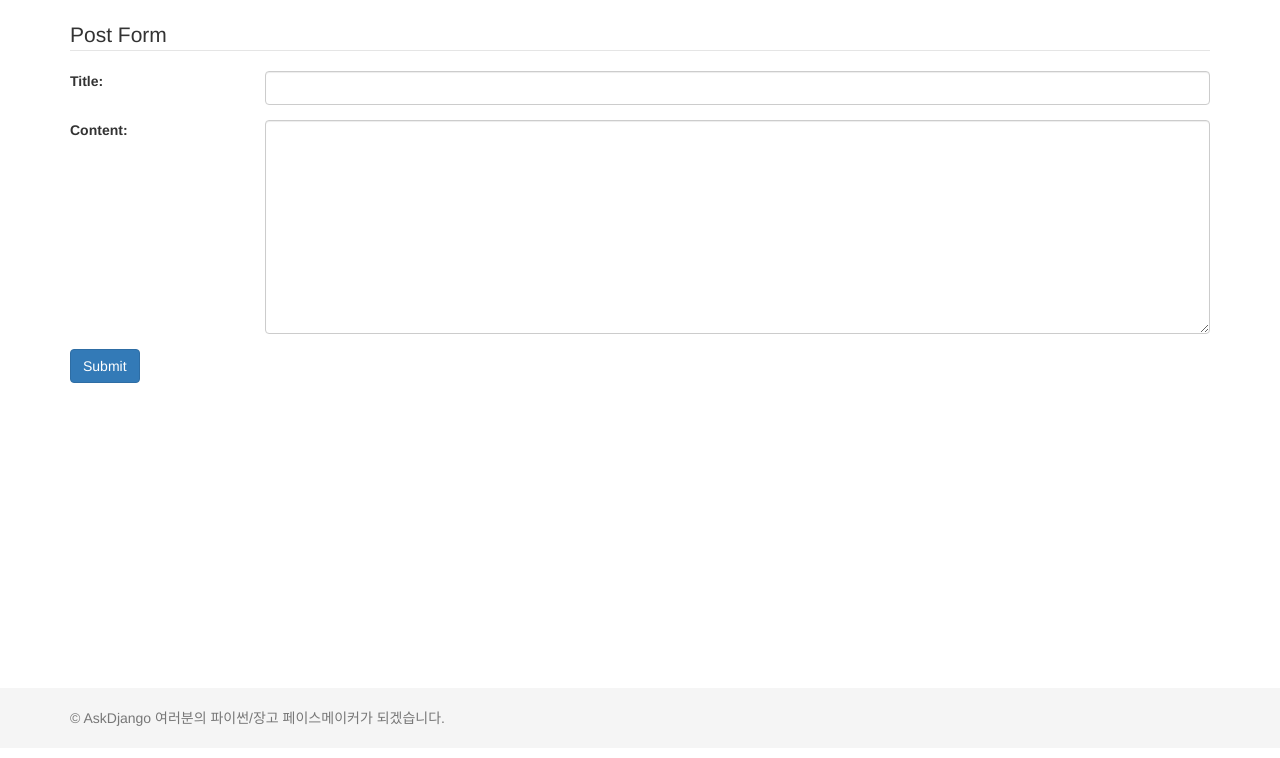
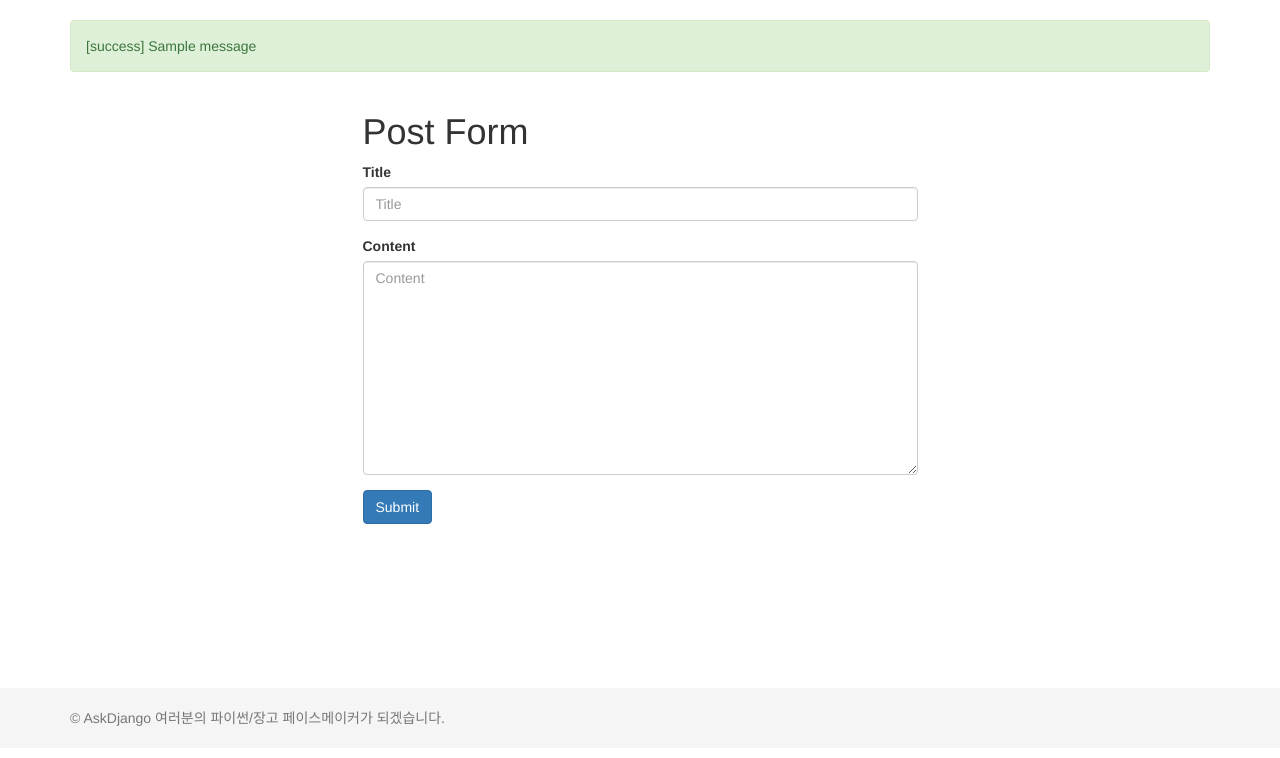
Before and after one commit to MiJooJeong/askdjango, a Django app: page /dojo/new/ in a window 1280 px wide. Shown: the part 52-810 px from the top of the page. Run offline with Django 3.2, Linux system fonts and the light colour scheme; tables that the repository leaves empty hold one stand-in row (values such as "Sample post"); one stand-in notice (Sample message) is shown; some libraries are stand-ins or nearby versions.

Commit message:
blog.views.post_new/post_edit 뷰에 messages 적용

```diff
--- a/askdjango/settings.py
+++ b/askdjango/settings.py
@@ -37,6 +37,7 @@ INSTALLED_APPS = [
     'django.contrib.sessions',
     'django.contrib.messages',
     'django.contrib.staticfiles',
+    'bootstrap3',
     'debug_toolbar',
     'django_extensions',
     'accounts',
--- a/askdjango/templates/layout.html
+++ b/askdjango/templates/layout.html
@@ -53,6 +53,17 @@
         </div>
     </nav>
 
+    {% if messages %}
+        <div class="container">
+            {% for message in messages %}
+                <div class="alert alert-{{ message.tags }}">
+                    [{{ message.tags }}]    {# 메세지 Level #}
+                    {{ message.message }}   {# 실제 메세지 내용 #}
+                </div>
+            {% endfor %}
+        </div>
+    {% endif %}
+
     {% block content %}
     {% endblock %}
 
--- a/dojo/templates/dojo/post_form.html
+++ b/dojo/templates/dojo/post_form.html
@@ -1,58 +1,72 @@
 {% extends "dojo/layout.html" %}
 
 {% block title %}
+    {% load bootstrap3 %}
     {{ post.title }}
 {% endblock %}
 
 {% block content %}
     <div class="container">
         <div class="row">
-            <div class="col-md-12">
-                <form action="" method="post" class="form-horizontal">
-                    <legend>Post Form</legend>
+            <div class="col-md-6 col-md-offset-3">
+                <h1>Post Form</h1>
+                <form action="" method="post" class="form">
                     {% csrf_token %}
-
-                    {% for error in form.non_field_errors %}
-                        <div class="alert alert-danger">
-                            {{ error }}
-                        </div>
-                    {% endfor %}
-
-                    <!-- hidden fields는 위젯만 렌더링 -->
-                    {% for field in form.hidden_fields %}
-                        {{ field }}
-                    {% endfor %}
-
-                    <!-- visible fields는 모든 요소 렌더링 -->
-                    {% for field in form.visible_fields %}
-                        <div class="form-group">
-                            {{ field.label_tag }}
-                            <div class="col-sm-10">
-                                {{ field }}
-                                {% if field.help_text %}
-                                    <p class="help-block">{{ field.help_text }}</p>
-                                {% endif %}
-                                {% for error in field.errors %}
-                                    <div class="alert alert-danger">
-                                        {{ error }}
-                                    </div>
-                                {% endfor %}
-                            </div>
-                        </div>
-                    {% endfor %}
-
-                    <input type="submit" class="btn btn-primary" />
+                    {% bootstrap_form form %}
+                    <input type="submit" class="btn btn-primary">
                 </form>
             </div>
         </div>
     </div>
 
+
+
+{#    <div class="container">#}
+{#        <div class="row">#}
+{#            <div class="col-md-12">#}
+{#                <form action="" method="post" class="form-horizontal">#}
+{#                    <legend>Post Form</legend>#}
+{#                    {% csrf_token %}#}
+{##}
+{#                    {% for error in form.non_field_errors %}#}
+{#                        <div class="alert alert-danger">#}
+{#                            {{ error }}#}
+{#                        </div>#}
+{#                    {% endfor %}#}
+{##}
+{#                    <!-- hidden fields는 위젯만 렌더링 -->#}
+{#                    {% for field in form.hidden_fields %}#}
+{#                        {{ field }}#}
+{#                    {% endfor %}#}
+{##}
+{#                    <!-- visible fields는 모든 요소 렌더링 -->#}
+{#                    {% for field in form.visible_fields %}#}
+{#                        <div class="form-group">#}
+{#                            {{ field.label_tag }}#}
+{#                            <div class="col-sm-10">#}
+{#                                {{ field }}#}
+{#                                {% if field.help_text %}#}
+{#                                    <p class="help-block">{{ field.help_text }}</p>#}
+{#                                {% endif %}#}
+{#                                {% for error in field.errors %}#}
+{#                                    <div class="alert alert-danger">#}
+{#                                        {{ error }}#}
+{#                                    </div>#}
+{#                                {% endfor %}#}
+{#                            </div>#}
+{#                        </div>#}
+{#                    {% endfor %}#}
+{##}
+{#                    <input type="submit" class="btn btn-primary" />#}
+{#                </form>#}
+{#            </div>#}
+{#        </div>#}
+{#    </div>#}
+
     <script>
         $(function() {
-            $('.form-group label').addClass('col-sm-2');
-            $('.form-group input, .form-group textarea').addClass('form-control');
+            let dom = document.getElementById('{{ form.user_agent.id_for_label }}');
+            dom.value = navigator.userAgent;
         });
-        let dom = document.getElementById('{{ form.user_agent.id_for_label }}');
-        dom.value = navigator.userAgent;
     </script>
 {% endblock %}
--- a/requirements.txt
+++ b/requirements.txt
@@ -2,3 +2,4 @@ django==1.11.15
 django-debug-toolbar
 django-extensions
 ipython[notebook]
+django-bootstrap3
```
Also changed, not shown: blog/templates/blog/post_list.html (+9 -1 lines), blog/views.py (+7 -1 lines).
